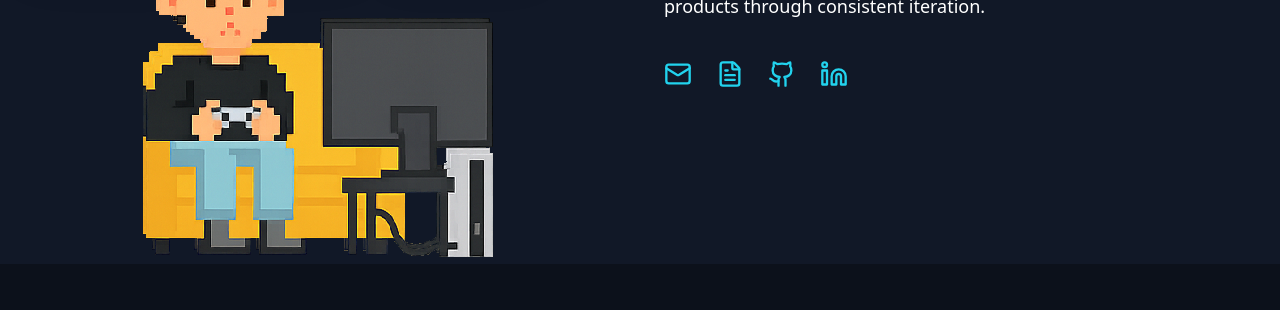
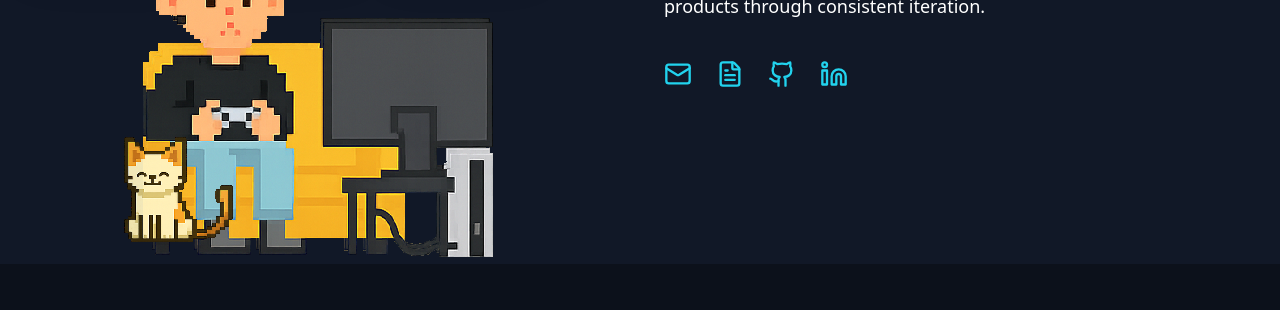
Before and after one commit to pradnyeshbhalekar/portfolio, a React (Vite) app: page / in a window 1280 px wide. Shown: the part 1240-1550 px from the top of the page. Built offline with nearby package versions, Linux system fonts and the light colour scheme; no server answers.

Commit message:
vibexx img change + did some changes on about me page

```diff
--- a/src/pages/Aboutme.jsx
+++ b/src/pages/Aboutme.jsx
@@ -8,9 +8,9 @@ import kendrick from "../assets/frames/kendrick.png";
 import blonde from "../assets/frames/blonde.png";
 import starboy from "../assets/frames/starboy.png";
 import NowPlayingWidget from "../components/NowPlayingWidget";
+import CatIdle from "../components/CatIdle";
 
 const AboutMe = () => {
-
   return (
     <section
       id="about"
@@ -21,10 +21,8 @@ const AboutMe = () => {
 
       {/* Container */}
       <div className="w-full max-w-7xl flex flex-col md:flex-row items-start justify-between gap-12 relative z-10">
-
         {/* LEFT — Frames + Character */}
         <div className="w-full md:w-1/2 flex flex-col items-center md:items-start">
-
           {/* Frames */}
           <div className="flex gap-6 md:mb-12">
             {[kendrick, blonde, starboy].map((img, i) => (
@@ -44,17 +42,24 @@ const AboutMe = () => {
             ))}
           </div>
 
-          {/* PS5 Gaming Character */}
+          {/* PS5 + Cat SIDE BY SIDE (no overlap) */}
           <div className="w-full flex justify-center mt-8">
+            <div className="flex items-end gap-10">
+              {/* PS5 Character */}
               <div className="scale-[2.5] md:scale-[3.5] lg:scale-[4]">
                 <PS5 />
+              </div>
+
+              {/* Cat chilling on side */}
+                <div className="absolute  translate-y-28 left-24 scale-[1] md:scale-[1.4] opacity-95">
+      <CatIdle />
+    </div>
             </div>
           </div>
         </div>
 
         {/* RIGHT — Text + Contact */}
         <div className="w-full md:w-1/2 flex flex-col justify-center">
-
           {/* Heading */}
           <div className="flex items-center gap-4 mt-4">
             <h1 className="font-arcade text-4xl md:text-5xl leading-none">
@@ -68,8 +73,8 @@ const AboutMe = () => {
             I build applications using React, React Native, Firebase, JavaScript,
             and backend tools like Node & Flask.
             <br />
-            I like taking ideas from scratch and turning them into clean,
-            usable products through consistent iteration.
+            I like taking ideas from scratch and turning them into clean, usable
+            products through consistent iteration.
           </p>
 
           {/* Contact Icons */}
@@ -121,8 +126,6 @@ const AboutMe = () => {
               <NowPlayingWidget />
             </div>
           </div>
-
-
         </div>
       </div>
     </section>
```
Also changed, not shown: public/projects/vibexx.png. Lines whose indentation alone changed are shown as unchanged.
